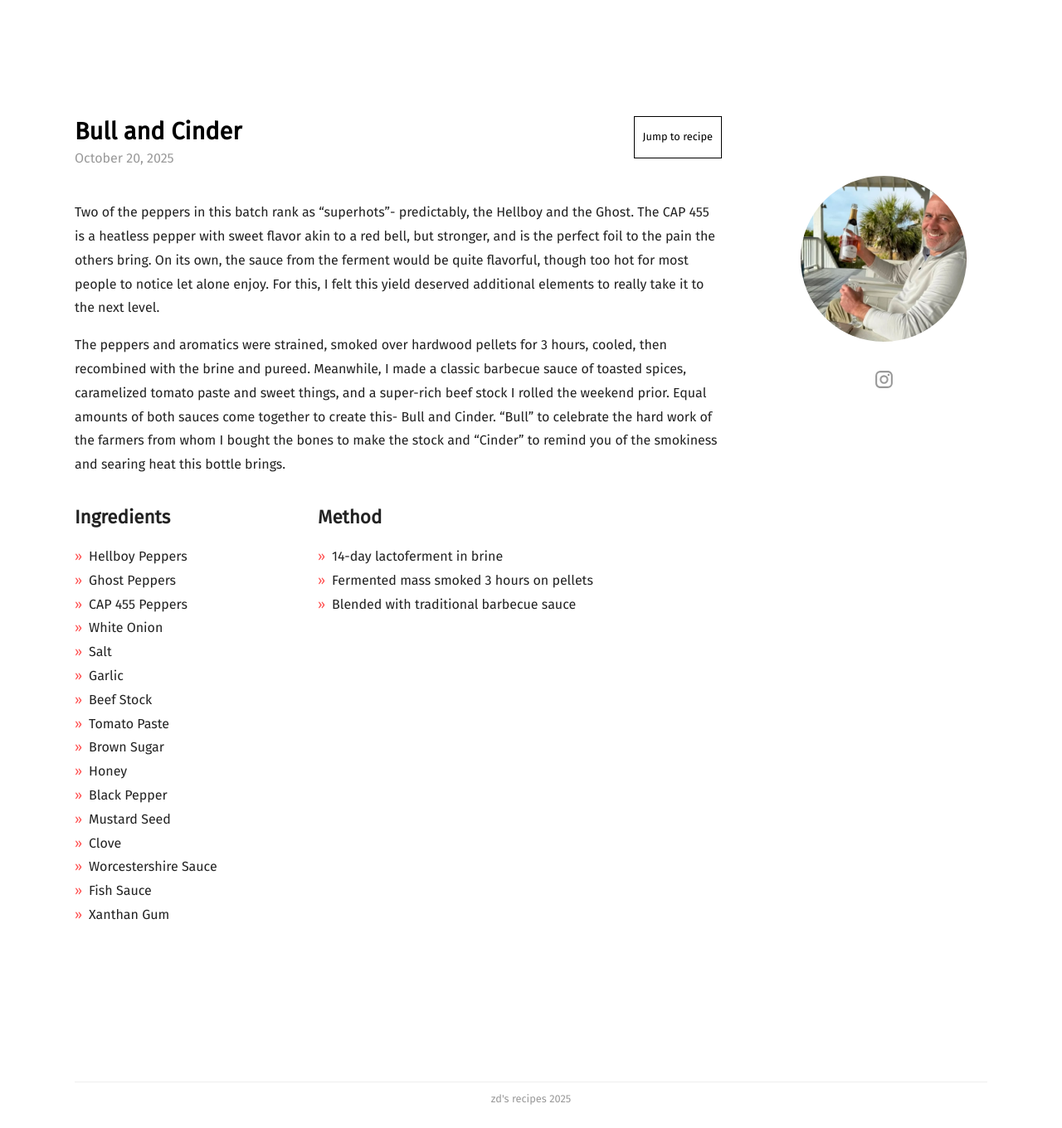
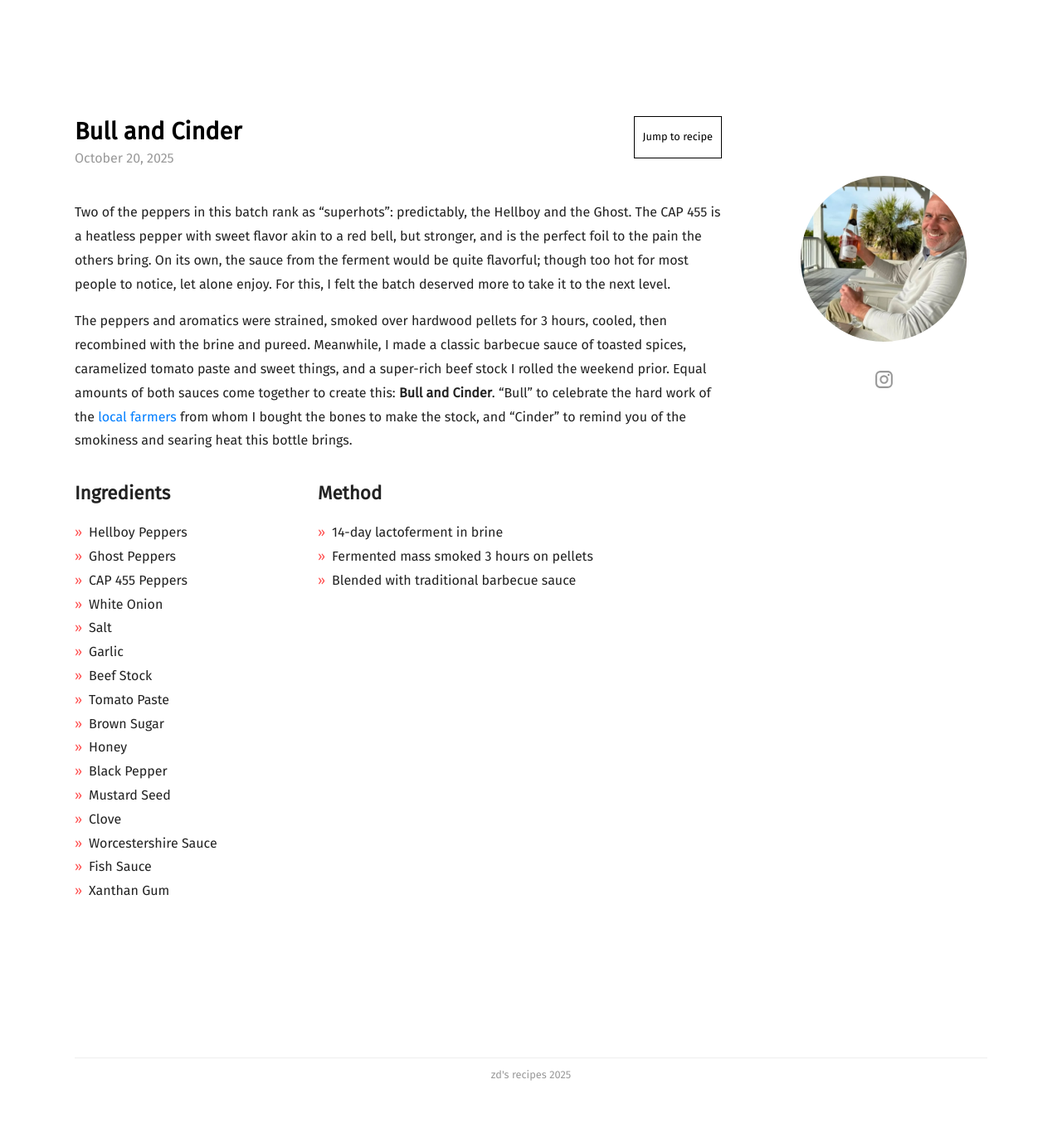
Before and after one commit to zchef2k/eat.zdlab.xyz, a Jekyll site: the page built from _posts/2025-10-20-bull_and_cinder.md, in a window 1280 px wide. Shown: the whole page at 83% size. Built offline with Jekyll 4.4.1, drawn with Linux system fonts in a browser that asks for light colours; nearby versions of some CDN libraries; some web fonts are replaced; comment, search, counter and statistics services are not loaded; after the commit the page ends 1331 px from its top, so only the background shows below that.

Commit message:
grammar, effect.
Updated phrasing for clarity and added a link to local farmers.

```diff
--- a/_posts/2025-10-20-bull_and_cinder.md
+++ b/_posts/2025-10-20-bull_and_cinder.md
@@ -32,7 +32,7 @@
     * Fermented mass smoked 3 hours on pellets
     * Blended with traditional barbecue sauce
 ---
-Two of the peppers in this batch rank as "superhots"- predictably, the Hellboy and the Ghost. The CAP 455 is a heatless pepper with sweet flavor akin to a red bell, but stronger, and is the perfect foil to the pain the others bring. On its own, the sauce from the ferment would be quite flavorful, though too hot for most people to notice let alone enjoy. For this, I felt this yield deserved additional elements to really take it to the next level.
+Two of the peppers in this batch rank as "superhots": predictably, the Hellboy and the Ghost. The CAP 455 is a heatless pepper with sweet flavor akin to a red bell, but stronger, and is the perfect foil to the pain the others bring. On its own, the sauce from the ferment would be quite flavorful; though too hot for most people to notice, let alone enjoy. For this, I felt the batch deserved more to take it to the next level.
 
-The peppers and aromatics were strained, smoked over hardwood pellets for 3 hours, cooled, then recombined with the brine and pureed. Meanwhile, I made a classic barbecue sauce of toasted spices, caramelized tomato paste and sweet things, and a super-rich beef stock I rolled the weekend prior. Equal amounts of both sauces come together to create this- Bull and Cinder. "Bull" to celebrate the hard work of the farmers from whom I bought the bones to make the stock and "Cinder" to remind you of the smokiness and searing  heat this bottle brings.
-<!-- ![Collards](images/1.png) -->
+The peppers and aromatics were strained, smoked over hardwood pellets for 3 hours, cooled, then recombined with the brine and pureed. Meanwhile, I made a classic barbecue sauce of toasted spices, caramelized tomato paste and sweet things, and a super-rich beef stock I rolled the weekend prior. Equal amounts of both sauces come together to create this: **Bull and Cinder**. "Bull" to celebrate the hard work of the [local farmers](https://www.ptbfarm.com/) from whom I bought the bones to make the stock, and "Cinder" to remind you of the smokiness and searing heat this bottle brings.
+<!-- ![Ouch](images/1.png) -->
```
